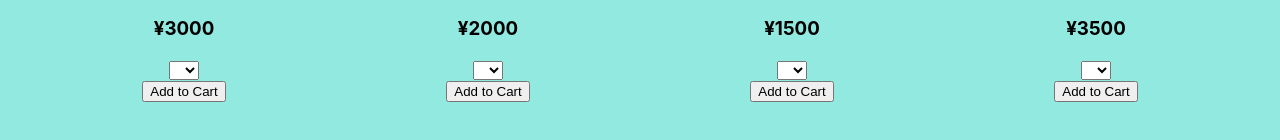
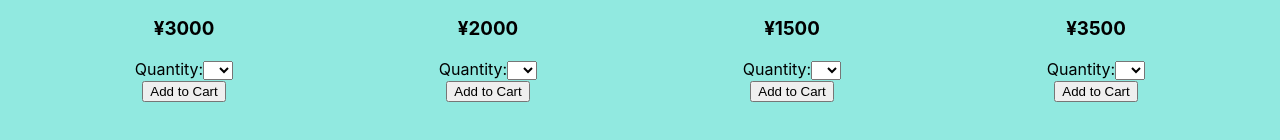
Before and after one commit to juliwithoutthee/justdessertsFE, a Next.js app: page / in a window 1280 px wide. Shown: the part 380-520 px from the top of the page. Built offline with nearby package versions, Linux system fonts and the light colour scheme.

Commit message:
Adds text for quantity

```diff
--- a/components/AllProducts.tsx
+++ b/components/AllProducts.tsx
@@ -48,7 +48,7 @@ export default function AllProducts() {
                             />
                             <h3>{el.description}</h3>
                             <h3>¥{el.price}</h3>
-                            <div>
+                            <div> Quantity:
                                 <select value="quantity">Quantity
                                     <option></option>
                                     <option>1</option>
```
